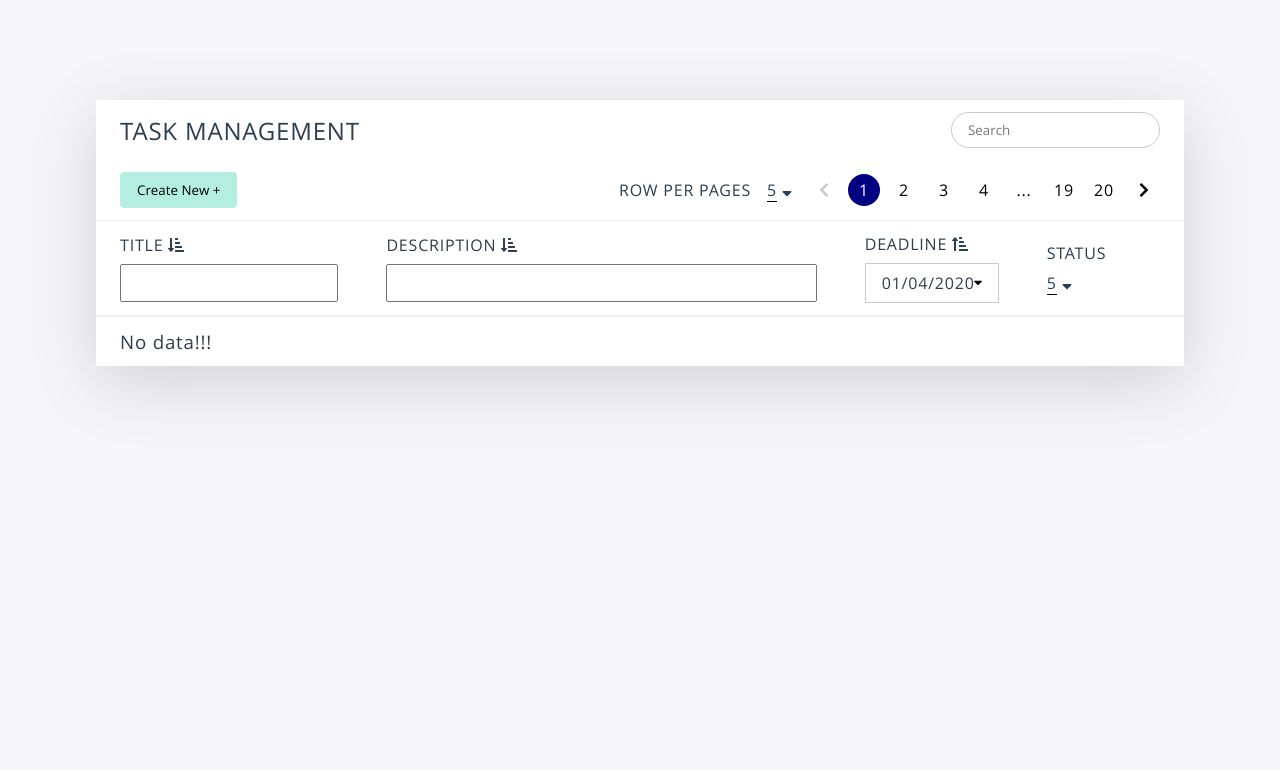
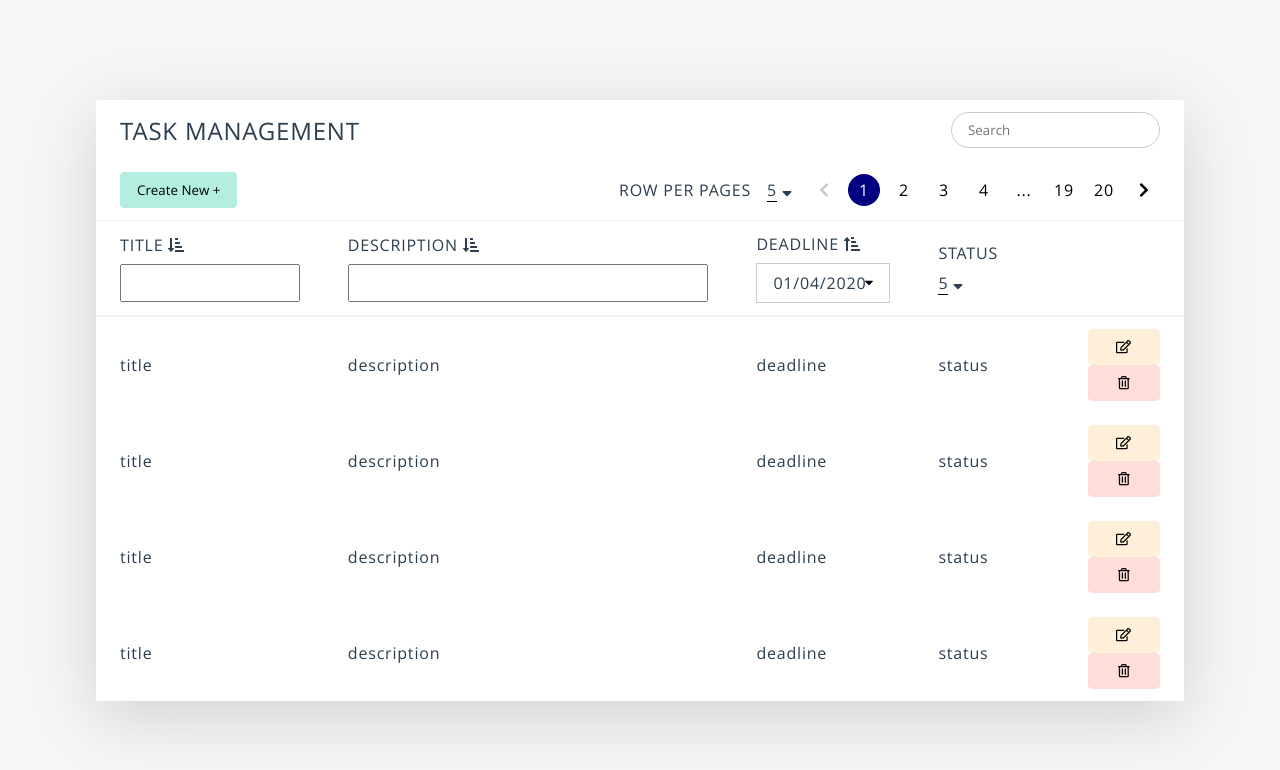
Before and after one commit to tonyminh95/todo-list-vuejs, a Vue app: page /#/tasks in a window 1280 px wide. Shown: the top 770 px of the page. Built offline with nearby package versions, Linux system fonts and the light colour scheme.

Commit message:
show table body

```diff
--- a/src/components/bases/BaseDatatable.vue
+++ b/src/components/bases/BaseDatatable.vue
@@ -75,8 +75,15 @@
                     <h3>No data!!!</h3>
                 </td>
             </tr>
-            <!-- <tr v-else v-for="item in items" :key="item.id">
-                <td v-for="(header, index) in headers" :key="index">
+            <tr v-else v-for="item in items" :key="item.id">
+                <td v-for="(item, index) in headerItems" :key="index">
+                    {{ item.title }}
+                </td>
+                <td v-if="headers.buttonActions" width="20%">
+                    <button class="btn-edit"><fa-icon :icon="['far', 'edit']"></fa-icon></button>
+                    <button class="btn-delete"><fa-icon :icon="['far', 'trash-alt']"></fa-icon></button>
+                </td>
+                <!-- <td v-for="(header, index) in headers" :key="index">
                     <div
                         v-if="header.type === 'status'"
                     >
@@ -100,8 +107,8 @@
                     <div v-else>
                         {{ item[header.title] }}
                     </div>
-                </td>
-            </tr> -->
+                </td> -->
+            </tr>
         </tbody>
     </table>
 </template>
--- a/src/pages/TaskPage.vue
+++ b/src/pages/TaskPage.vue
@@ -53,7 +53,7 @@ export default {
 
             // datatable
             headers: {
-                // buttonActions: true,
+                buttonActions: true,
                 items: [
                     {
                         title: 'title',
--- a/src/store/index.js
+++ b/src/store/index.js
@@ -9,34 +9,34 @@ Vue.use(Vuex)
 export default new Vuex.Store({
     state: {
         tasks: [
-            // {
-            //     id: 1,
-            //     title: 'Maecenas Minhpharetra convallis posuere morbiminh',
-            //     description: 'Lorem ipsum dolor sit amet, consectetur adipiscing elit, sed do eiusmod tempor incididunt ut labore et dolore magna aliqua. Ornare suspendisse sed nisi lacus sed viverra tellus. Sed risus pretium quam vulputate dignissim. Amet massa vitae tortor condimentum. Ultricies lacus sed turpis tincidunt id aliquet risus feugiat in.',
-            //     deadline: '03/02/2020',
-            //     status: 0
-            // },
-            // {
-            //     id: 2,
-            //     title: 'Volutpat blandit aliqMinhuam etiam erat',
-            //     description: 'Lorem ipsum dolor minhsit amet, consectetur adipiscing elit, sed do eiusmod tempor incididunt ut labore et dolore magna aliqua. Netus et malesuada fames ac turpis egestas maecenas. Fermentum odio eu feugiat pretium nibh ipsum consequat nisl vel. Lobortis mattis aliquam faucibus purus in massa. Dignissim suspendisse in est ante in.',
-            //     deadline: '26/08/2020',
-            //     status: 0
-            // },
-            // {
-            //     id: 3,
-            //     title: 'Massa tincidunt dui ut minhornare',
-            //     description: 'Lorem ipsum dolor sit amet, consectetur adMInHipiscing elit, sed do eiusmod tempor incididunt ut labore et dolore magna aliqua. Est placerat in egestas erat imperdiet sed euismod. Nisi quis eleifend quam adipiscing vitae proin sagittis nisl. Interdum velit laoreet id donec ultrices tincidunt. Tortor at auctor urna nunc id cursus metus aliquam eleifend.',
-            //     deadline: '13/05/2020',
-            //     status: 1
-            // },
-            // {
-            //     id: 4,
-            //     title: 'Diam phasellus vestibulum lorem sed',
-            //     description: 'Lorem ipsum dolor sit amet, consectetur adipiscing elit, sed do eiusmod tempor incididunt ut labore et dolore magna aliqua. Varius quam quisque id diam vel quam. Convallis posuere morbi leo urna. Eu lobortis elementum nibh tellus molestie nunc. Lacus vestibulum sed arcu non odio.',
-            //     deadline: '03/12/2020',
-            //     status: 2
-            // }
+            {
+                id: 1,
+                title: 'Maecenas Minhpharetra convallis posuere morbiminh',
+                description: 'Lorem ipsum dolor sit amet, consectetur adipiscing elit, sed do eiusmod tempor incididunt ut labore et dolore magna aliqua. Ornare suspendisse sed nisi lacus sed viverra tellus. Sed risus pretium quam vulputate dignissim. Amet massa vitae tortor condimentum. Ultricies lacus sed turpis tincidunt id aliquet risus feugiat in.',
+                deadline: '03/02/2020',
+                status: 0
+            },
+            {
+                id: 2,
+                title: 'Volutpat blandit aliqMinhuam etiam erat',
+                description: 'Lorem ipsum dolor minhsit amet, consectetur adipiscing elit, sed do eiusmod tempor incididunt ut labore et dolore magna aliqua. Netus et malesuada fames ac turpis egestas maecenas. Fermentum odio eu feugiat pretium nibh ipsum consequat nisl vel. Lobortis mattis aliquam faucibus purus in massa. Dignissim suspendisse in est ante in.',
+                deadline: '26/08/2020',
+                status: 0
+            },
+            {
+                id: 3,
+                title: 'Massa tincidunt dui ut minhornare',
+                description: 'Lorem ipsum dolor sit amet, consectetur adMInHipiscing elit, sed do eiusmod tempor incididunt ut labore et dolore magna aliqua. Est placerat in egestas erat imperdiet sed euismod. Nisi quis eleifend quam adipiscing vitae proin sagittis nisl. Interdum velit laoreet id donec ultrices tincidunt. Tortor at auctor urna nunc id cursus metus aliquam eleifend.',
+                deadline: '13/05/2020',
+                status: 1
+            },
+            {
+                id: 4,
+                title: 'Diam phasellus vestibulum lorem sed',
+                description: 'Lorem ipsum dolor sit amet, consectetur adipiscing elit, sed do eiusmod tempor incididunt ut labore et dolore magna aliqua. Varius quam quisque id diam vel quam. Convallis posuere morbi leo urna. Eu lobortis elementum nibh tellus molestie nunc. Lacus vestibulum sed arcu non odio.',
+                deadline: '03/12/2020',
+                status: 2
+            }
         ]
     },
 
```
